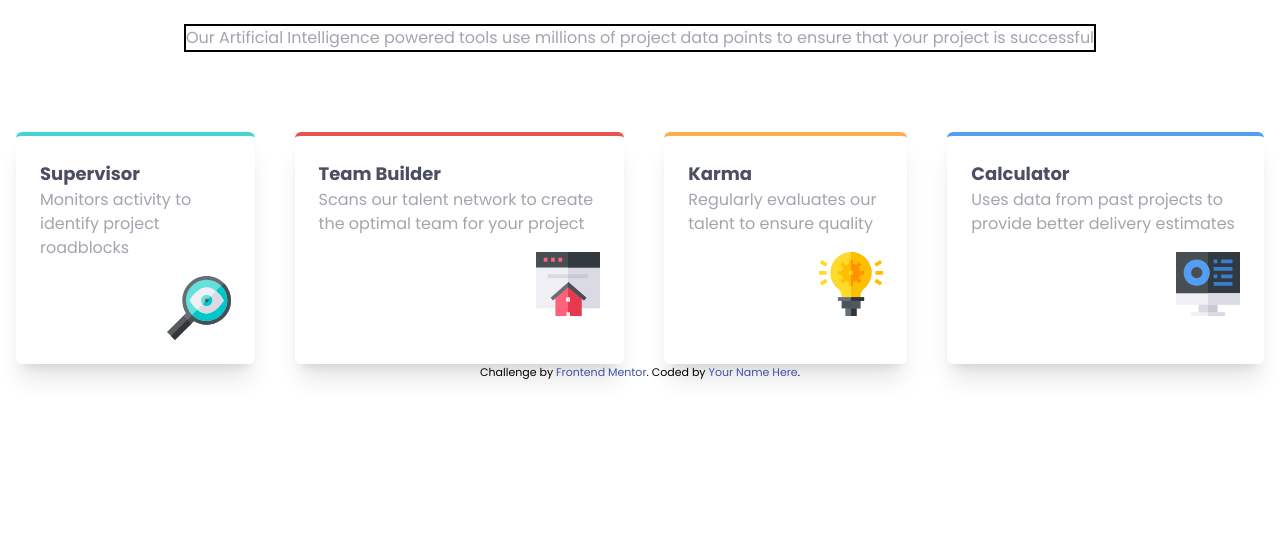
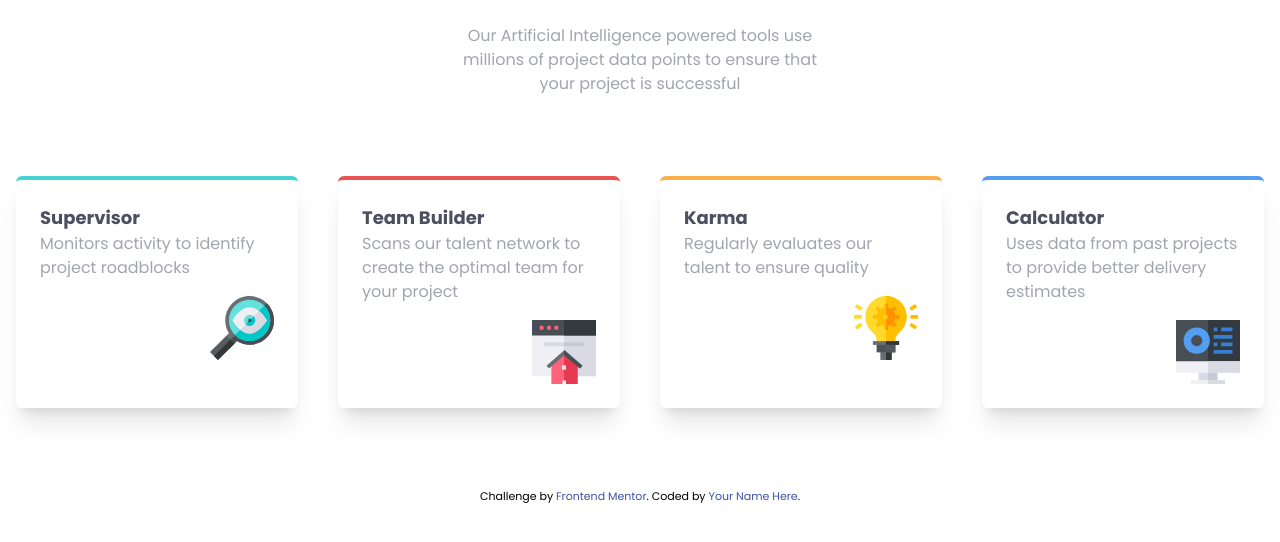
Before and after one commit to sidr467/Card-Feature---Frontend-mentor, a plain HTML site: page index.html in a window 1280 px wide. Shown: the part 136-678 px from the top of the page. Drawn offline with Linux system fonts and the light colour scheme.

Commit message:
Fixed some elements width

```diff
--- a/index.html
+++ b/index.html
@@ -44,7 +44,7 @@
             >Powered by Technology</span
           >
         </h1>
-        <p class="text-center text-GrayishBlue border-black border-2">
+        <p class="text-center w-auto md:w-96 text-GrayishBlue">
           Our Artificial Intelligence powered tools use millions of project data
           points to ensure that your project is successful
         </p>
@@ -52,7 +52,7 @@
       <!-- Cards Container -->
       <div class="flex flex-col md:flex-row gap-10">
         <div
-          class="flex flex-col gap-4 shadow-xl px-6 py-6 border-t-4 border-Cyan rounded-md"
+          class="flex flex-col gap-4 w-full shadow-xl px-6 py-6 border-t-4 border-Cyan rounded-md"
         >
           <!-- Card Text  -->
           <div class="">
@@ -71,7 +71,7 @@
           </div>
         </div>
         <div
-          class="flex flex-col gap-4 shadow-xl px-6 py-6 border-t-4 border-Red rounded-md"
+          class="flex flex-col w-full gap-4 shadow-xl px-6 py-6 border-t-4 border-Red rounded-md"
         >
           <!-- Card Text  -->
           <div class="">
@@ -91,7 +91,7 @@
           </div>
         </div>
         <div
-          class="flex flex-col gap-4 shadow-xl px-6 py-6 border-t-4 border-Orange rounded-md"
+          class="flex flex-col gap-4 w-full shadow-xl px-6 py-6 border-t-4 border-Orange rounded-md"
         >
           <!-- Card Text  -->
           <div class="">
@@ -110,7 +110,7 @@
           </div>
         </div>
         <div
-          class="flex flex-col gap-4 shadow-xl px-6 py-6 border-t-4 border-Blue rounded-md"
+          class="flex flex-col gap-4 w-full shadow-xl px-6 py-6 border-t-4 border-Blue rounded-md"
         >
           <!-- Card Text  -->
           <div class="">
@@ -130,7 +130,7 @@
         </div>
       </div>
     </main>
-    <footer>
+    <footer class="mt-20">
       <p class="attribution">
         Challenge by
         <a href="https://www.frontendmentor.io?ref=challenge" target="_blank"
```
Also changed, not shown: output.css.
